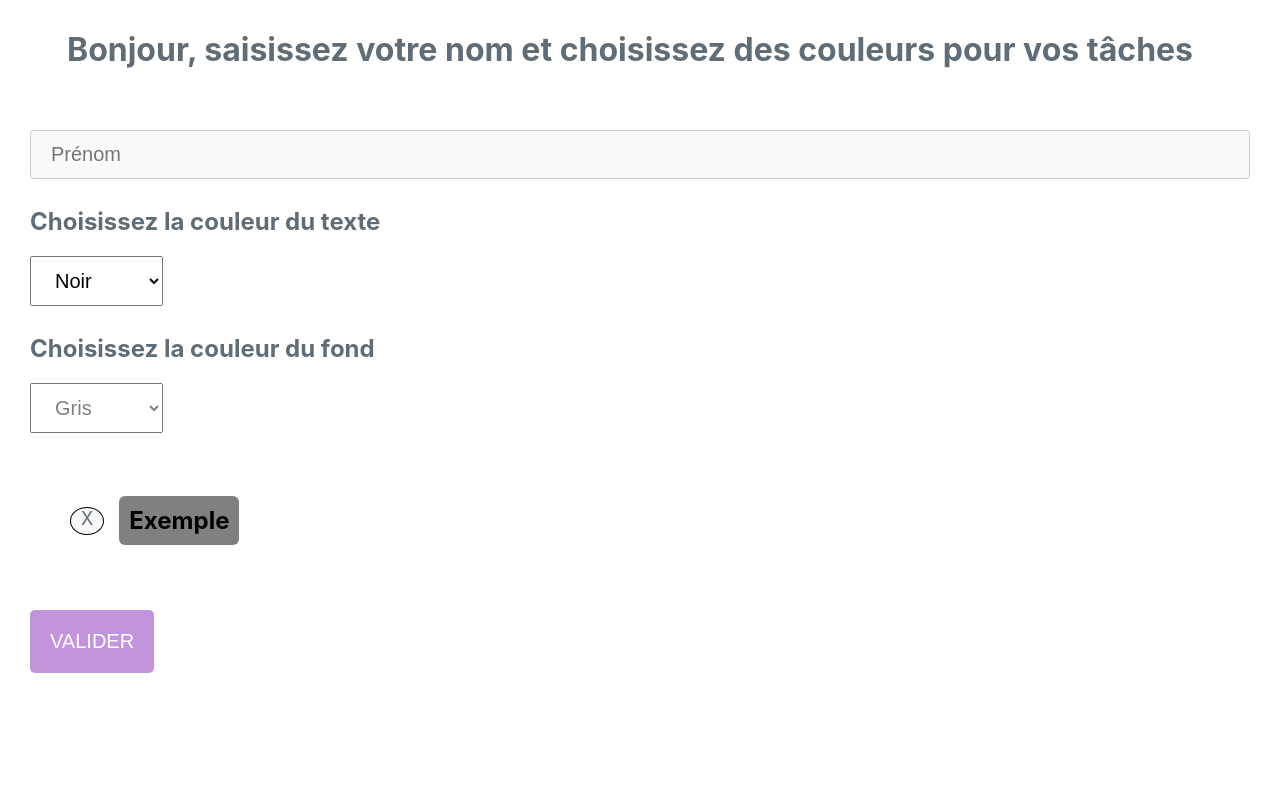
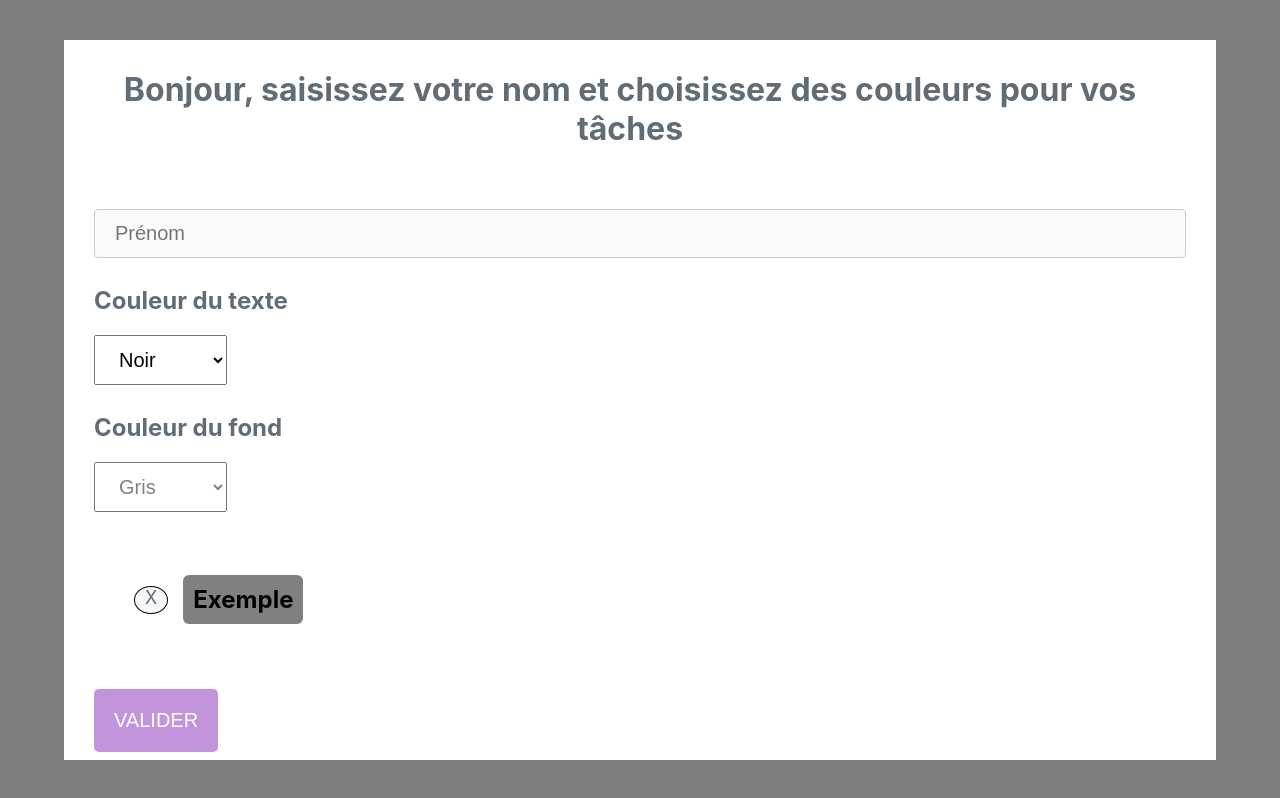
Before and after one commit to phvsoftware/react-todo-list, a React (Create React App) app: page / in a window 1280 px wide. Built offline with nearby package versions, Linux system fonts and the light colour scheme.

Commit message:
modifier ses couleurs, protéger les couleurs

```diff
--- a/src/App.css
+++ b/src/App.css
@@ -3,6 +3,18 @@
 .app-global {
   display: flex;
   flex-direction: column;
+}
+
+.header {
+  display: flex;
+  flex-direction: row;
+  align-items: center;
+  width: 100%;
+}
+
+.settings {
+  width: 40px;
+  cursor: pointer;
 }
 
 /* ----------------------- Todo List ------------------ */
@@ -54,6 +66,7 @@
   border-radius: 5px;
   border: 0;
   text-transform: uppercase;
+  cursor: pointer;
 }
 
 .button-add:hover {
--- a/src/App.js
+++ b/src/App.js
@@ -6,7 +6,7 @@ import Firebase from "firebase/app";
 import "firebase/database";
 import InitUser from "./composants/InitUser";
 import Users from "./composants/Users";
-import undefined from "firebase/database";
+import SettingsIcon from "./composants/SettingsIcon";
 
 var firebaseConfig = {
   apiKey: "AIzaSyDsM7lJUeVeKZwBd0jQzmjcUQMlVXEk0lY",
@@ -58,7 +58,8 @@ class App extends Component {
       //   backColor: ""
       // }
     ],
-    currentUserId: 0
+    currentUserId: 0,
+    showPopup: false
   };
 
   componentDidMount() {
@@ -139,11 +140,17 @@ class App extends Component {
     return localStorage.getItem(TDL_KEY_USERID);
   }
 
+  togglePopup = () => {
+    this.setState({
+      showPopup: !this.state.showPopup
+    });
+  };
+
   initUserCallback = (userName, colorFront, colorBack) => {
     this.loadDatabase().then(() => {
       // jette les user vide
-      if (userName.trim() === "") {
-        alert("Vous devez renseigner un nom d'utilisateur");
+      if (userName.trim() === "" || userName.length < 3) {
+        alert("Vous devez renseigner un nom d'utilisateur valide");
         return;
       }
       // teste si le user n'existe pas deja ?
@@ -166,6 +173,22 @@ class App extends Component {
         this.saveDatabase();
       });
       this.saveLocalUserId(id);
+    });
+  };
+
+  changeUserCallback = (colorFront, colorBack) => {
+    this.loadDatabase().then(() => {
+      // ferme la popup
+      this.togglePopup();
+      // cherche le current user dans le tableau des users
+      const users = [...this.state.users];
+      const index = users.indexOf(this.getCurrentUser(this.state.currentUserId));
+      users[index].frontColor = colorFront;
+      users[index].backColor = colorBack;
+      this.setState({ users: users }, () => {
+        // et sauvegarde quand c'est fait
+        this.saveDatabase();
+      });
     });
   };
 
@@ -251,7 +274,6 @@ class App extends Component {
   // ---------------------- Render ------------------
   render() {
     let tabTasks = this.state.tasks.slice();
-    const currentUser = this.getCurrentUser(this.state.currentUserId);
 
     // tri du tableau pour afficher les taches "done" en dernier
     tabTasks.sort((a, b) => {
@@ -277,11 +299,16 @@ class App extends Component {
     return (
       <div>
         {!this.state.currentUserId || this.state.currentUserId === 0 ? (
-          <InitUser callback={this.initUserCallback}></InitUser>
+          <InitUser callback={this.initUserCallback} />
         ) : (
           <div className="app-global">
             <div className="app">
-              <SearchBar search={this.state.search} searchChange={this.searchChange}></SearchBar>
+              <div className="header">
+                <SearchBar search={this.state.search} searchChange={this.searchChange}></SearchBar>
+                <div className="settings" onClick={this.togglePopup}>
+                  <SettingsIcon />
+                </div>
+              </div>
               <div className="title-inline">
                 <h1>To-Do List</h1>
                 <h3>
@@ -333,6 +360,14 @@ class App extends Component {
             <Users users={this.state.users} currentUserId={this.state.currentUserId} />
           </div>
         )}
+        {this.state.showPopup ? (
+          <InitUser
+            callback={this.changeUserCallback}
+            readonly={true}
+            closePopup={this.togglePopup.bind(this)}
+            user={this.getCurrentUser(this.state.currentUserId)}
+          />
+        ) : null}
       </div>
     );
   }
--- a/src/composants/InitUser.css
+++ b/src/composants/InitUser.css
@@ -18,3 +18,47 @@
 .example {
   padding: 50px;
 }
+
+.popup {
+  position: fixed;
+  width: 100%;
+  height: 100%;
+  top: 0;
+  left: 0;
+  right: 0;
+  bottom: 0;
+  margin: auto;
+  background-color: rgba(0, 0, 0, 0.5);
+}
+
+.popup_inner {
+  position: absolute;
+  left: 5%;
+  right: 5%;
+  top: 5%;
+  bottom: 5%;
+  margin: auto;
+  background: white;
+}
+
+.button-cancel {
+  font-size: 20px;
+  padding: 20px;
+  margin: 10px;
+  color: white;
+  background-color: #c64e4e;
+  border-radius: 5px;
+  border: 0;
+  text-transform: uppercase;
+  cursor: pointer;
+}
+
+.inline-buttons {
+  display: flex;
+  flex-direction: row;
+}
+
+.input-task:read-only {
+  background-color: #ddd;
+  color: #90a1af;
+}
--- a/src/composants/InitUser.js
+++ b/src/composants/InitUser.js
@@ -4,13 +4,17 @@ import Task from "./Task";
 import "./InitUser.css";
 
 const InitUser = props => {
-  const [userName, setUserName] = useState("");
-  const [colorFront, setColorFront] = useState("black");
-  const [colorBack, setColorBack] = useState("grey");
+  const [userName, setUserName] = useState(props.user ? props.user.userName : "");
+  const [colorFront, setColorFront] = useState(props.user ? props.user.frontColor : "black");
+  const [colorBack, setColorBack] = useState(props.user ? props.user.backColor : "grey");
 
   const userSave = event => {
     event.preventDefault();
+    if (props.readonly) {
+      props.callback(colorFront, colorBack);
+    } else {
       props.callback(userName, colorFront, colorBack);
+    }
   };
 
   const userNameChange = event => {
@@ -26,9 +30,13 @@ const InitUser = props => {
   };
 
   return (
+    <div className="popup">
+      <div className="popup_inner">
         <div className="app">
           <form onSubmit={userSave}>
-        <h1>Bonjour, saisissez votre nom et choisissez des couleurs pour vos tâches</h1>
+            {!props.readonly && <h1>Bonjour, saisissez votre nom et choisissez des couleurs pour vos tâches</h1>}
+            {props.readonly && <input className="input-task" name="userName" type="text" value={userName} readOnly />}
+            {!props.readonly && (
               <input
                 className="input-task"
                 name="userName"
@@ -37,7 +45,8 @@ const InitUser = props => {
                 onChange={userNameChange}
                 value={userName}
               />
-        <h2>Choisissez la couleur du texte</h2>
+            )}
+            <h2>Couleur du texte</h2>
             <select
               style={{ color: colorFront !== "white" ? colorFront : "black" }}
               onChange={changeColorFront}
@@ -80,7 +89,7 @@ const InitUser = props => {
                 Maroon
               </option>
             </select>
-        <h2>Choisissez la couleur du fond</h2>
+            <h2>Couleur du fond</h2>
             <select
               style={{ color: colorBack !== "white" ? colorBack : "black" }}
               onChange={changeColorBack}
@@ -134,10 +143,22 @@ const InitUser = props => {
                 colorBack={colorBack}
               />
             </div>
-        <button className={userName === "" ? "button-add disabled" : "button-add"} type="submit">
+            <div className="inline-buttons">
+              <button
+                className={userName === "" || colorFront === colorBack ? "button-add disabled" : "button-add"}
+                type="submit"
+              >
                 Valider
               </button>
+              {props.readonly && (
+                <button className="button-cancel" onClick={props.closePopup}>
+                  Annuler
+                </button>
+              )}
+            </div>
           </form>
+        </div>
+      </div>
     </div>
   );
 };
--- /dev/null
+++ b/src/composants/SettingsIcon.js
@@ -0,0 +1,18 @@
+import React from "react";
+const SettingsIcon = ({ size = 32, color = "#000000" }) => (
+  <svg
+    xmlns="http://www.w3.org/2000/svg"
+    width={size}
+    height={size}
+    viewBox="0 0 24 24"
+    fill="none"
+    stroke={color}
+    strokeWidth="2"
+    strokeLinecap="round"
+    strokeLinejoin="round"
+  >
+    <circle cx="12" cy="12" r="3"></circle>
+    <path d="M19.4 15a1.65 1.65 0 0 0 .33 1.82l.06.06a2 2 0 0 1 0 2.83 2 2 0 0 1-2.83 0l-.06-.06a1.65 1.65 0 0 0-1.82-.33 1.65 1.65 0 0 0-1 1.51V21a2 2 0 0 1-2 2 2 2 0 0 1-2-2v-.09A1.65 1.65 0 0 0 9 19.4a1.65 1.65 0 0 0-1.82.33l-.06.06a2 2 0 0 1-2.83 0 2 2 0 0 1 0-2.83l.06-.06a1.65 1.65 0 0 0 .33-1.82 1.65 1.65 0 0 0-1.51-1H3a2 2 0 0 1-2-2 2 2 0 0 1 2-2h.09A1.65 1.65 0 0 0 4.6 9a1.65 1.65 0 0 0-.33-1.82l-.06-.06a2 2 0 0 1 0-2.83 2 2 0 0 1 2.83 0l.06.06a1.65 1.65 0 0 0 1.82.33H9a1.65 1.65 0 0 0 1-1.51V3a2 2 0 0 1 2-2 2 2 0 0 1 2 2v.09a1.65 1.65 0 0 0 1 1.51 1.65 1.65 0 0 0 1.82-.33l.06-.06a2 2 0 0 1 2.83 0 2 2 0 0 1 0 2.83l-.06.06a1.65 1.65 0 0 0-.33 1.82V9a1.65 1.65 0 0 0 1.51 1H21a2 2 0 0 1 2 2 2 2 0 0 1-2 2h-.09a1.65 1.65 0 0 0-1.51 1z"></path>
+  </svg>
+);
+export default SettingsIcon;
```
Lines whose indentation alone changed are shown as unchanged.
